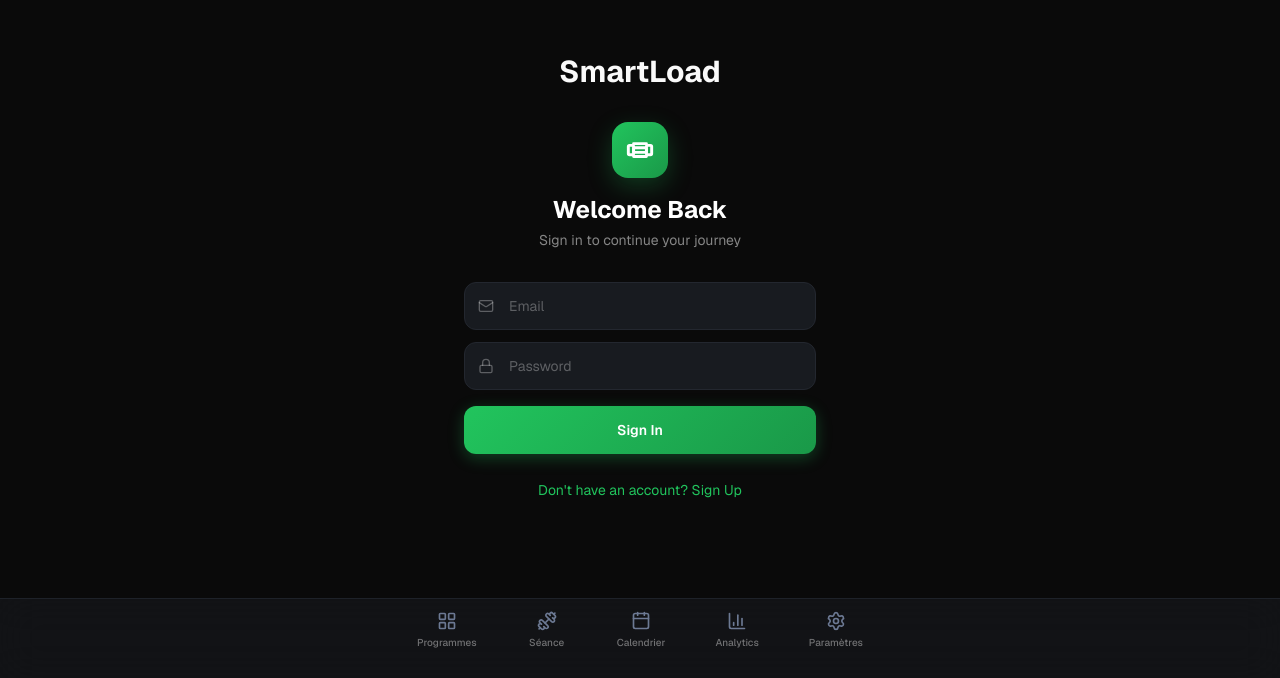
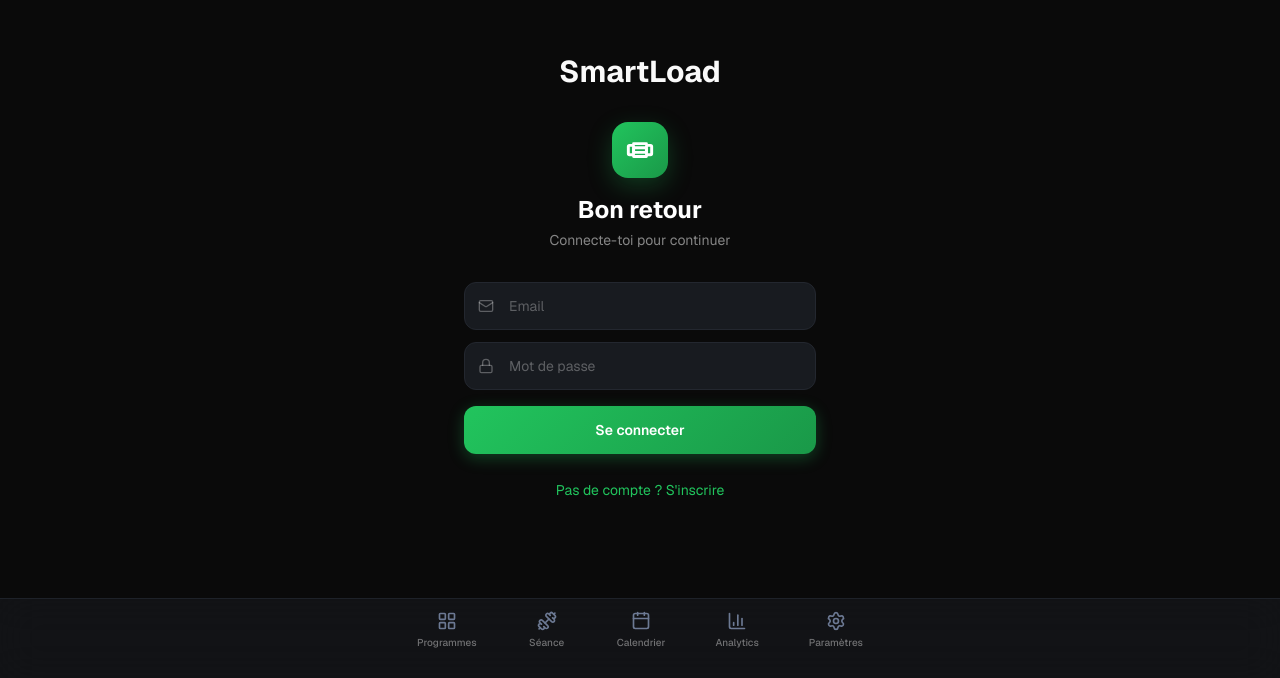
Before and after one commit to HENK0O/SmartLoad, a Next.js app: page /login in a window 1280 px wide. Shown: the part 122-800 px from the top of the page. Built offline with nearby package versions, Linux system fonts and the light colour scheme; no server answers.

Commit message:
feat: post-workout summary screen, translate AuthForm + analytics, fix login redirect

```diff
--- a/src/app/analytics/page.tsx
+++ b/src/app/analytics/page.tsx
@@ -4,6 +4,8 @@ import { useEffect, useState } from "react";
 import { useRouter } from "next/navigation";
 import { useAuth } from "@/hooks/useAuth";
 import { supabase } from "@/lib/supabase";
+import { useApp } from "@/lib/context";
+import { t } from "@/lib/i18n";
 import { estimate1RM } from "@/lib/progression";
 import { LineChart, Line, XAxis, YAxis, CartesianGrid, Tooltip, ResponsiveContainer, BarChart, Bar } from "recharts";
 import Link from "next/link";
@@ -16,6 +18,7 @@ interface ExerciseTrend { exerciseName: string; data: { date: string; weight: nu
 
 export default function AnalyticsPage() {
   const { user, loading } = useAuth();
+  const { lang } = useApp();
   const router = useRouter();
   const [prs, setPRs] = useState<PR[]>([]);
   const [volumeData, setVolumeData] = useState<VolumeData[]>([]);
@@ -74,16 +77,16 @@ export default function AnalyticsPage() {
 
   return (
     <main className="flex min-h-screen flex-col p-5 pb-24">
-      <h1 className="text-2xl font-bold tracking-tight mb-6">Statistiques</h1>
+      <h1 className="text-2xl font-bold tracking-tight mb-6">{t("analytics_title", lang)}</h1>
 
       {loadingData ? (
-        <p className="text-neutral-500">Chargement...</p>
+        <p className="text-neutral-500">{t("programs_loading", lang)}</p>
       ) : totalWorkouts === 0 ? (
         <div className="text-center py-16">
           <Dumbbell className="h-12 w-12 text-neutral-700 mx-auto mb-4" />
-          <p className="text-neutral-500 mb-4">Aucune séance complétée.</p>
+          <p className="text-neutral-500 mb-4">{t("analytics_no_data", lang)}</p>
           <Link href="/workout" className="inline-flex items-center gap-2 rounded-xl bg-green-500 px-6 py-3 font-semibold text-neutral-950 shadow-lg shadow-green-500/20 active:scale-95 transition-all">
-            Commencer une séance
+            {lang === "en" ? "Start a workout" : "Commencer une séance"}
             <ArrowRight className="h-4 w-4" />
           </Link>
         </div>
@@ -91,9 +94,9 @@ export default function AnalyticsPage() {
         <div className="flex flex-col gap-4">
           <div className="grid grid-cols-3 gap-2.5">
             {[
-              { label: "Séances", value: totalWorkouts, icon: CalendarDays },
-              { label: "Volume", value: displayWeight(totalVolume), icon: BarChart3 },
-              { label: "Exercices", value: prs.length, icon: Trophy },
+              { label: t("analytics_total_workouts", lang), value: totalWorkouts, icon: CalendarDays },
+              { label: t("analytics_total_volume", lang), value: displayWeight(totalVolume), icon: BarChart3 },
+              { label: lang === "en" ? "Exercises" : "Exercices", value: prs.length, icon: Trophy },
             ].map((stat) => (
               <div key={stat.label} className="rounded-xl border border-neutral-800 bg-neutral-900 p-4 text-center">
                 <stat.icon className="h-4 w-4 text-green-500 mx-auto mb-1.5" />
@@ -107,7 +110,7 @@ export default function AnalyticsPage() {
             <div className="rounded-xl border border-neutral-800 bg-neutral-900 p-4">
               <div className="flex items-center gap-2 mb-3">
                 <Trophy className="h-4 w-4 text-yellow-500" />
-                <h2 className="text-sm font-semibold">Records personnels (1RM)</h2>
+                <h2 className="text-sm font-semibold">{lang === "en" ? "Personal Records (1RM)" : "Records personnels (1RM)"}</h2>
               </div>
               <div className="flex flex-col gap-0">
                 {prs.slice(0, 6).map((pr, i) => (
@@ -125,7 +128,7 @@ export default function AnalyticsPage() {
 
           {volumeData.length > 0 && (
             <div className="rounded-xl border border-neutral-800 bg-neutral-900 p-4">
-              <h2 className="text-sm font-semibold mb-3">Volume par séance</h2>
+              <h2 className="text-sm font-semibold mb-3">{lang === "en" ? "Volume per workout" : "Volume par séance"}</h2>
               <div className="h-44">
                 <ResponsiveContainer width="100%" height="100%">
                   <BarChart data={volumeData}>
@@ -142,7 +145,7 @@ export default function AnalyticsPage() {
 
           {frequencyData.length > 0 && (
             <div className="rounded-xl border border-neutral-800 bg-neutral-900 p-4">
-              <h2 className="text-sm font-semibold mb-3">Fréquence par jour</h2>
+              <h2 className="text-sm font-semibold mb-3">{lang === "en" ? "Frequency by day" : "Fréquence par jour"}</h2>
               <div className="h-36">
                 <ResponsiveContainer width="100%" height="100%">
                   <BarChart data={frequencyData}>
--- a/src/app/login/page.tsx
+++ b/src/app/login/page.tsx
@@ -9,7 +9,7 @@ export default function LoginPage() {
   const router = useRouter();
 
   useEffect(() => {
-    if (!loading && user) router.push("/programs");
+    if (!loading && user) router.replace("/programs");
   }, [user, loading, router]);
 
   if (loading) return null;
--- a/src/components/AuthForm.tsx
+++ b/src/components/AuthForm.tsx
@@ -4,14 +4,13 @@ import { useState } from "react";
 import { useRouter } from "next/navigation";
 import { supabase } from "@/lib/supabase";
 import { useAuth } from "@/hooks/useAuth";
+import { useApp } from "@/lib/context";
+import { t } from "@/lib/i18n";
 import { Mail, Lock, Loader2 } from "lucide-react";
 
-interface AuthFormProps {
-  onSwitch?: () => void;
-}
-
-export default function AuthForm({ onSwitch }: AuthFormProps) {
+export default function AuthForm() {
   const { user } = useAuth();
+  const { lang } = useApp();
   const router = useRouter();
   const [isSignUp, setIsSignUp] = useState(false);
   const [email, setEmail] = useState("");
@@ -28,22 +27,15 @@ export default function AuthForm({ onSwitch }: AuthFormProps) {
 
     try {
       if (isSignUp) {
-        const { error } = await supabase.auth.signUp({
-          email,
-          password,
-        });
+        const { error } = await supabase.auth.signUp({ email, password });
         if (error) throw error;
       } else {
-        const { error } = await supabase.auth.signInWithPassword({
-          email,
-          password,
-        });
+        const { error } = await supabase.auth.signInWithPassword({ email, password });
         if (error) throw error;
         router.push("/programs");
       }
     } catch (err: unknown) {
-      const message =
-        err instanceof Error ? err.message : "An unexpected error occurred";
+      const message = err instanceof Error ? err.message : "An unexpected error occurred";
       setError(message);
     } finally {
       setLoading(false);
@@ -53,7 +45,6 @@ export default function AuthForm({ onSwitch }: AuthFormProps) {
   const toggleMode = () => {
     setIsSignUp((prev) => !prev);
     setError(null);
-    onSwitch?.();
   };
 
   return (
@@ -62,21 +53,11 @@ export default function AuthForm({ onSwitch }: AuthFormProps) {
         <div
           className="inline-flex w-14 h-14 rounded-2xl items-center justify-center mb-4 shadow-lg"
           style={{
-            background:
-              "linear-gradient(135deg, hsl(142 71% 45%), hsl(142 71% 35%))",
+            background: "linear-gradient(135deg, hsl(142 71% 45%), hsl(142 71% 35%))",
             boxShadow: "0 8px 24px hsl(142 71% 45% / 0.25)",
           }}
         >
-          <svg
-            width="28"
-            height="28"
-            viewBox="0 0 24 24"
-            fill="none"
-            stroke="white"
-            strokeWidth="2.5"
-            strokeLinecap="round"
-            strokeLinejoin="round"
-          >
+          <svg width="28" height="28" viewBox="0 0 24 24" fill="none" stroke="white" strokeWidth="2.5" strokeLinecap="round" strokeLinejoin="round">
             <path d="M6.5 6.5h11M6.5 17.5h11" />
             <rect x="2" y="8" width="4.5" height="8" rx="1" />
             <rect x="17.5" y="8" width="4.5" height="8" rx="1" />
@@ -84,77 +65,50 @@ export default function AuthForm({ onSwitch }: AuthFormProps) {
           </svg>
         </div>
         <h1 className="text-2xl font-bold text-white">
-          {isSignUp ? "Create Account" : "Welcome Back"}
+          {isSignUp ? t("auth_create", lang) : t("auth_welcome", lang)}
         </h1>
         <p className="mt-1 text-sm text-white/50">
-          {isSignUp
-            ? "Sign up to start tracking your progress"
-            : "Sign in to continue your journey"}
+          {isSignUp ? t("auth_signup_desc", lang) : t("auth_signin_desc", lang)}
         </p>
       </div>
 
       <form onSubmit={handleSubmit} className="space-y-4">
         {error && (
-          <div
-            className="rounded-xl p-3 text-sm text-center"
-            style={{
-              backgroundColor: "hsl(0 72% 51% / 0.1)",
-              border: "1px solid hsl(0 72% 51% / 0.2)",
-              color: "hsl(0 72% 61%)",
-            }}
-          >
+          <div className="rounded-xl p-3 text-sm text-center" style={{ backgroundColor: "hsl(0 72% 51% / 0.1)", border: "1px solid hsl(0 72% 51% / 0.2)", color: "hsl(0 72% 61%)" }}>
             {error}
           </div>
         )}
 
         <div className="space-y-3">
           <div className="relative">
-            <Mail
-              className="absolute left-3.5 top-1/2 -translate-y-1/2 w-4 h-4 text-white/30"
-            />
+            <Mail className="absolute left-3.5 top-1/2 -translate-y-1/2 w-4 h-4 text-white/30" />
             <input
               type="email"
               value={email}
               onChange={(e) => setEmail(e.target.value)}
-              placeholder="Email"
+              placeholder={t("auth_email", lang)}
               required
               autoComplete="email"
               className="w-full min-h-12 rounded-xl pl-11 pr-4 text-sm text-white placeholder:text-white/30 outline-none transition-all"
-              style={{
-                backgroundColor: "hsl(220 15% 11%)",
-                border: "1px solid hsl(220 15% 16%)",
-              }}
-              onFocus={(e) =>
-                (e.currentTarget.style.borderColor = "hsl(142 71% 45% / 0.5)")
-              }
-              onBlur={(e) =>
-                (e.currentTarget.style.borderColor = "hsl(220 15% 16%)")
-              }
+              style={{ backgroundColor: "hsl(220 15% 11%)", border: "1px solid hsl(220 15% 16%)" }}
+              onFocus={(e) => (e.currentTarget.style.borderColor = "hsl(142 71% 45% / 0.5)")}
+              onBlur={(e) => (e.currentTarget.style.borderColor = "hsl(220 15% 16%)")}
             />
           </div>
 
           <div className="relative">
-            <Lock
-              className="absolute left-3.5 top-1/2 -translate-y-1/2 w-4 h-4 text-white/30"
-            />
+            <Lock className="absolute left-3.5 top-1/2 -translate-y-1/2 w-4 h-4 text-white/30" />
             <input
               type="password"
               value={password}
               onChange={(e) => setPassword(e.target.value)}
-              placeholder="Password"
+              placeholder={t("auth_password", lang)}
               required
               autoComplete={isSignUp ? "new-password" : "current-password"}
               className="w-full min-h-12 rounded-xl pl-11 pr-4 text-sm text-white placeholder:text-white/30 outline-none transition-all"
-              style={{
-                backgroundColor: "hsl(220 15% 11%)",
-                border: "1px solid hsl(220 15% 16%)",
-              }}
-              onFocus={(e) =>
-                (e.currentTarget.style.borderColor = "hsl(142 71% 45% / 0.5)")
-              }
-              onBlur={(e) =>
-                (e.currentTarget.style.borderColor = "hsl(220 15% 16%)")
-              }
+              style={{ backgroundColor: "hsl(220 15% 11%)", border: "1px solid hsl(220 15% 16%)" }}
+              onFocus={(e) => (e.currentTarget.style.borderColor = "hsl(142 71% 45% / 0.5)")}
+              onBlur={(e) => (e.currentTarget.style.borderColor = "hsl(220 15% 16%)")}
             />
           </div>
         </div>
@@ -163,34 +117,24 @@ export default function AuthForm({ onSwitch }: AuthFormProps) {
           type="submit"
           disabled={loading}
           className="w-full min-h-12 rounded-xl text-sm font-semibold text-white flex items-center justify-center gap-2 transition-all active:scale-[0.98] disabled:opacity-50 disabled:pointer-events-none"
-          style={{
-            background:
-              "linear-gradient(135deg, hsl(142 71% 45%), hsl(142 71% 35%))",
-            boxShadow: "0 4px 16px hsl(142 71% 45% / 0.3)",
-          }}
+          style={{ background: "linear-gradient(135deg, hsl(142 71% 45%), hsl(142 71% 35%))", boxShadow: "0 4px 16px hsl(142 71% 45% / 0.3)" }}
         >
           {loading ? (
             <>
               <Loader2 className="w-4 h-4 animate-spin" />
-              {isSignUp ? "Creating account..." : "Signing in..."}
+              {isSignUp ? t("auth_signing_up", lang) : t("auth_signing_in", lang)}
             </>
           ) : isSignUp ? (
-            "Sign Up"
+            t("auth_signup", lang)
           ) : (
-            "Sign In"
+            t("auth_signin", lang)
           )}
         </button>
       </form>
 
       <div className="mt-6 text-center">
-        <button
-          onClick={toggleMode}
-          className="text-sm transition-colors active:scale-[0.98]"
-          style={{ color: "hsl(142 71% 45%)" }}
-        >
-          {isSignUp
-            ? "Already have an account? Sign In"
-            : "Don't have an account? Sign Up"}
+        <button onClick={toggleMode} className="text-sm transition-colors active:scale-[0.98]" style={{ color: "hsl(142 71% 45%)" }}>
+          {isSignUp ? t("auth_switch_signin", lang) : t("auth_switch_signup", lang)}
         </button>
       </div>
     </div>
```
Also changed, not shown: src/app/workout/[id]/page.tsx (+38 -1 lines).
